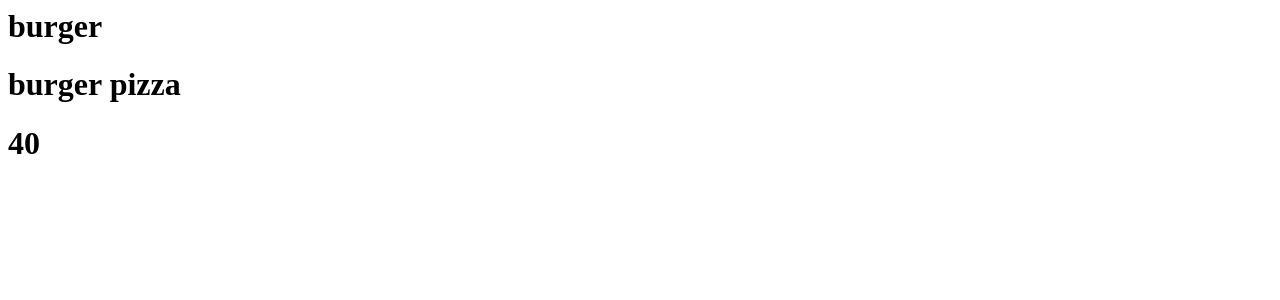
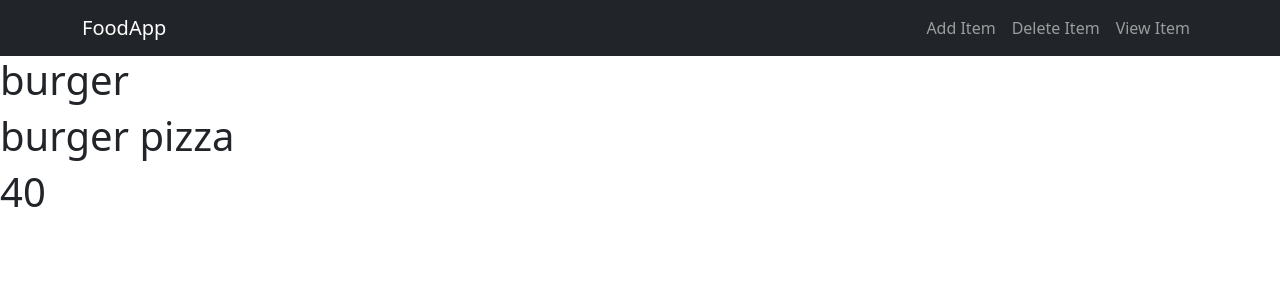
Before and after one commit to Gowri-Krishnamoorthi/Food_App, a Django app: page /food/2/ in a window 1280 px wide. Shown: the top 300 px of the page. Run offline with Django 4.2, Linux system fonts and the light colour scheme; data comes from the database, SQL or seed files in the repository; both versions use the stored data as it was after the commit.

Commit message:
Start version 2 - added new features

```diff
--- a/Food/models.py
+++ b/Food/models.py
@@ -10,3 +10,4 @@ class Item(models.Model):
     item_name = models.CharField(max_length=200)
     item_desc = models.CharField(max_length=200)
     item_price = models.IntegerField()
+    item_image = models.CharField(max_length=500, default="https://www.thefuzzyduck.co.uk/wp-content/uploads/2024/05/image-coming-soon-placeholder-01-660x660.png")
--- /dev/null
+++ b/Food/static/food/style.css
@@ -0,0 +1,3 @@
+body{
+    background-color: blanchedalmond;
+}
--- /dev/null
+++ b/Food/templates/Food/base.html
@@ -0,0 +1,33 @@
+{% load static %}
+
+
+<!DOCTYPE html>
+<html lang="en">
+<head>
+    <meta charset="UTF-8">
+    <meta name="viewport" content="width=device-width, initial-scale=1.0">
+    <title>Document</title>
+
+    <link rel="stylesheet" href="{% static 'food/style.css' %}">
+    <link rel="stylesheet" href="https://cdn.jsdelivr.net/npm/bootstrap@5.3.0/dist/css/bootstrap.min.css">
+    <script src="https://cdn.jsdelivr.net/npm/bootstrap@5.3.0/dist/js/bootstrap.bundle.min.js"></script>
+</head>
+<body>
+
+    <nav class="navbar navbar-expand-lg navbar-dark bg-dark">
+        <div class="container">
+            <a href="#" class="navbar-brand">FoodApp</a>
+
+            <div class="navbar-nav">
+                <a class="nav-item nav-link" href="#">Add Item</a>
+                <a class="nav-item nav-link" href="#">Delete Item</a>
+                <a class="nav-item nav-link" href="#">View Item</a>
+            </div>
+        </div>
+    </nav>
+
+    {% block body %}
+    {% endblock %}
+
+</body>
+</html>
--- a/Food/templates/Food/details.html
+++ b/Food/templates/Food/details.html
@@ -1,3 +1,7 @@
+{% extends 'food/base.html' %}
+
+{% block body %}
+
 <h1>
      {{ item.item_name }}
 </h1>
@@ -9,3 +13,5 @@
 <h1>
     {{ item.item_price}}
 </h1>
+
+{% endblock %}
--- a/Food/url.py
+++ b/Food/url.py
@@ -1,5 +1,7 @@
 from . import views
 from django.urls import path
+
+app_name = 'food'
 
 urlpatterns = [
    #/food/
```
Also changed, not shown: Food/templates/Food/index.html (+43 -14 lines), Food/migrations/0002_item_item_image.py (added), db.sqlite3.
